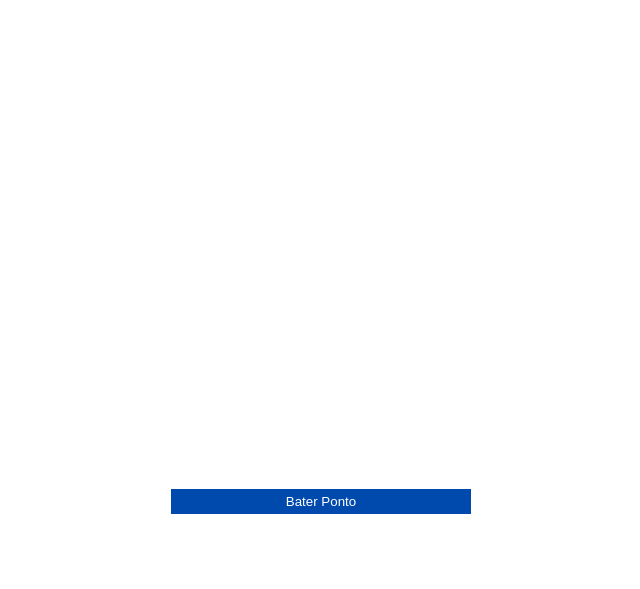
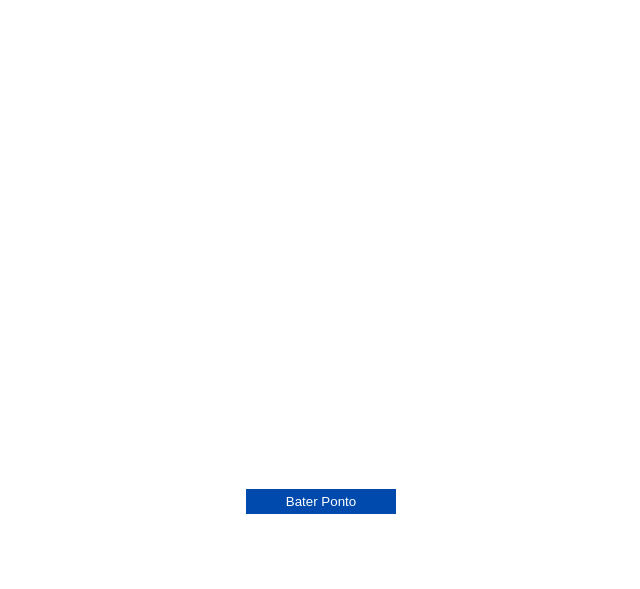
Before and after one commit to kaiquedev027/SistemadePonto, a Flask app: page /bater_ponto in a window 1280 px wide. Shown: the part 124-713 px from the top of the page, without its empty margins (319-959 px from the left). Run offline with Flask 3, Linux system fonts and the light colour scheme.

Commit message:
Update bater_ponto.html

```diff
--- a/templates/bater_ponto.html
+++ b/templates/bater_ponto.html
@@ -19,7 +19,9 @@
     </div>
     <div class="baterponto">
         <video id="video" width="320" height="480" autoplay></video>
-        <button id="capture">Bater Ponto</button>
+        <div class="bt">
+           <button id="capture">Bater Ponto</button>
+        </div>
         <p id="status"></p>
     </div>
    <!-- ... código anterior ... -->
```
